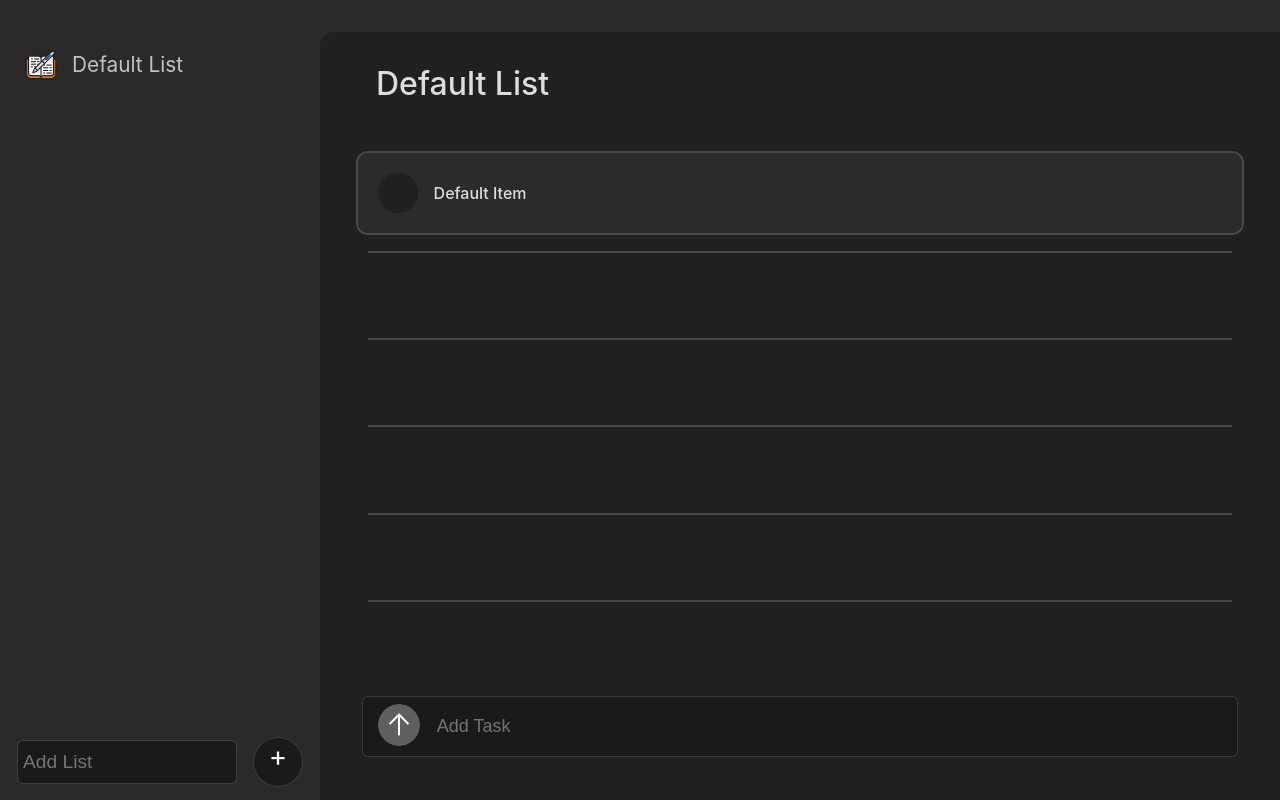
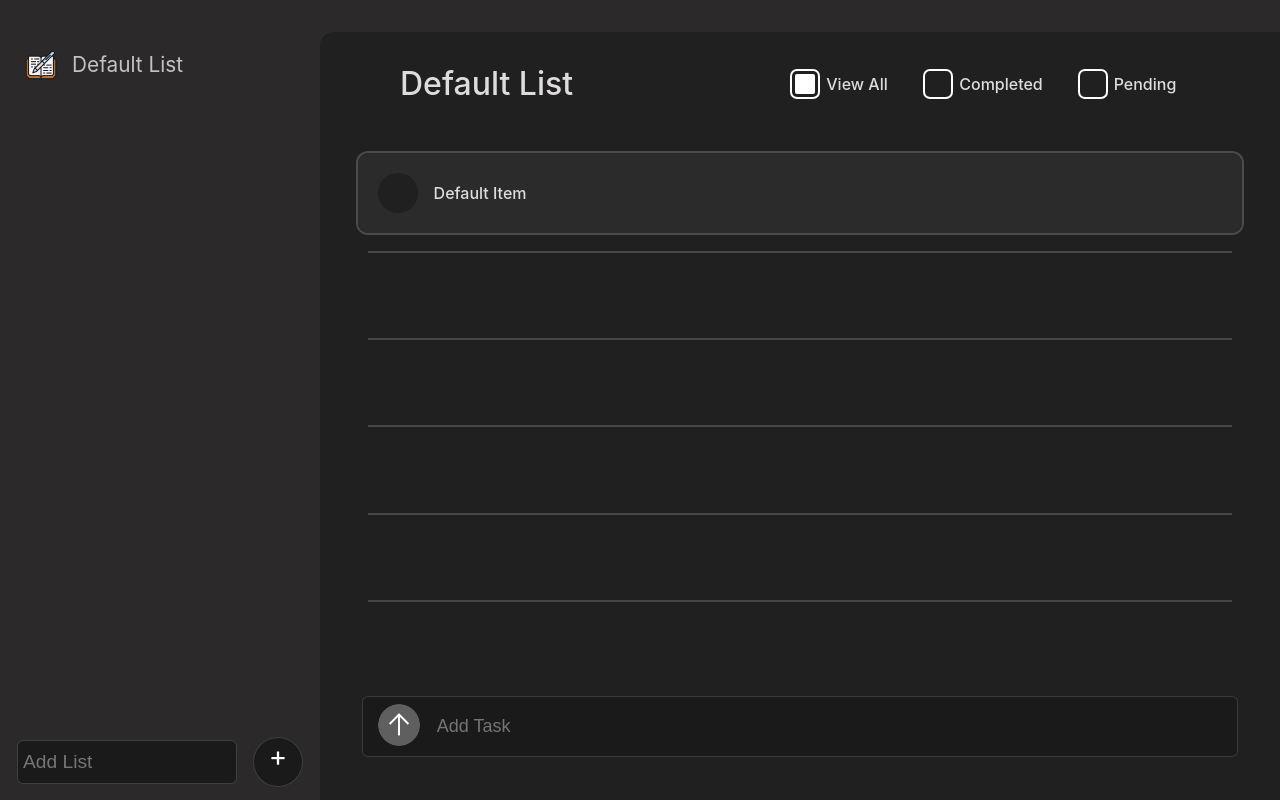
Before and after one commit to Rane3/ToDo---Ludex, a React (Create React App) app in the folder my-todo-app/: page / in a window 1280 px wide. Built offline with nearby package versions, Linux system fonts and the light colour scheme.

Commit message:
Add proper styling for filters

```diff
--- a/my-todo-app/src/components/MainListView.tsx
+++ b/my-todo-app/src/components/MainListView.tsx
@@ -1,8 +1,10 @@
 import React from 'react';
-import { FC,useState,useEffect } from 'react';
+import { FC, useState, useEffect } from 'react';
 import { TodoList } from '../types/todo';
 import TodoItem from '../components/TodoItem.tsx';
+
 import '../styles/MainViewStyles.css';
+import TodoFilters from './TodoFilters.tsx';
 
 const MainListView: FC<TodoList> = ({ todoItems, name }) => {
     const [currentTodo, setCurrentTodo] = useState('');
@@ -37,7 +39,10 @@ const MainListView: FC<TodoList> = ({ todoItems, name }) => {
     return (
         <section id='main-list-view'>
             <div id="main-view-top">
-                <span id='list-header'>{name}</span>
+                <div id="main-view-top-filters">
+                    <div id='list-header'>{name}</div>
+                        <TodoFilters />
+                </div>
                 {currentTodoItems.map((todo) => (
                     <TodoItem key={todo.id} todo={todo} setCompleted={setCompleted} />
                 ))}
@@ -48,7 +53,7 @@ const MainListView: FC<TodoList> = ({ todoItems, name }) => {
             <div id="main-view-bottom">
                 <div className="add-task-input">
                     <button onClick={addTodoItem} id="invisible-button"><img className='item-icon' src='/icons/send.png' alt='icon' /></button>
-                    <input value={currentTodo} type="text" name="text"  onChange={(e) => setCurrentTodo(e.target.value)}  placeholder="Add Task"></input>
+                    <input value={currentTodo} type="text" name="text" onChange={(e) => setCurrentTodo(e.target.value)} placeholder="Add Task"></input>
                 </div>
             </div>
         </section>
--- /dev/null
+++ b/my-todo-app/src/components/TodoFilters.tsx
@@ -0,0 +1,29 @@
+import { useState } from "react";
+import "../styles/TodoFilterStyles.css";
+import React from 'react';
+
+const TodoFilters = () => {
+  const [selectedFilter, setSelectedFilter] = useState("View All");
+
+  return (
+    <div className="project-filters-box" data-aos="fade-up">
+      {["View All", "Completed", "Pending"].map((filter) => (
+        <div className="content" key={filter}>
+          <label className="checkBox">
+            <input
+              id={filter}
+              type="radio"
+              name="todoFilter"
+              checked={selectedFilter === filter}
+              onChange={() => setSelectedFilter(filter)}
+            />
+            <div className="transition"></div>
+          </label>
+          <div className="filter-name">{filter.replace(/Apps$/, " Apps")}</div>
+        </div>
+      ))}
+    </div>
+  );
+};
+
+export default TodoFilters;
--- a/my-todo-app/src/styles/MainViewStyles.css
+++ b/my-todo-app/src/styles/MainViewStyles.css
@@ -23,8 +23,8 @@
 
 }
 #list-header{
-    padding-left: 7rem;
-    width: 100%;
+    padding-left: 5rem;
+
     padding-bottom: 2rem;
     font-size: 2rem;
 }
@@ -110,6 +110,8 @@
     margin-left: 1rem;
 }
 
+
+
 /* https://uiverse.io/guilhermeyohan/white-cheetah-13 */
 
 .checkbox-wrapper-31:hover .check {
--- /dev/null
+++ b/my-todo-app/src/styles/TodoFilterStyles.css
@@ -0,0 +1,63 @@
+.clear {
+    clear: both;
+}
+
+.checkBox {
+    display: block;
+    cursor: pointer;
+    width: 20px;
+    height: 20px;
+    border: 3px solid rgba(255, 255, 255, 0);
+    border-radius: 5px;
+    position: relative;
+    overflow: hidden;
+    margin-right: 8px;
+    box-shadow: 0px 0px 0px 2px #fff;
+}
+
+.content {
+
+    height: 100%;
+    display: flex;
+    min-width: 9rem;
+    justify-content: center;
+    align-items: center;
+}
+
+.checkBox div {
+    width: 60px;
+    height: 60px;
+    background-color: #fff;
+    top: -52px;
+    left: -52px;
+    position: absolute;
+    transform: rotateZ(45deg);
+    z-index: 100;
+}
+#main-view-top-filters{
+    display: flex;
+    width: 1;
+    width: 100%;
+    justify-content: space-between;
+}
+.project-filters-box{
+    display: flex;
+    padding-right: 5rem;
+    padding-bottom: 2rem;
+
+}
+
+.checkBox input[type=radio]:checked+div {
+    left: -10px;
+    top: -10px;
+}
+
+.checkBox input[type=radio] {
+    position: absolute;
+    left: 50px;
+    visibility: hidden;
+}
+
+.transition {
+    transition: 300ms ease;
+}
```
Also changed, not shown: my-todo-app/src/components/AddTodo.tsx (deleted, +0 -13 lines).
